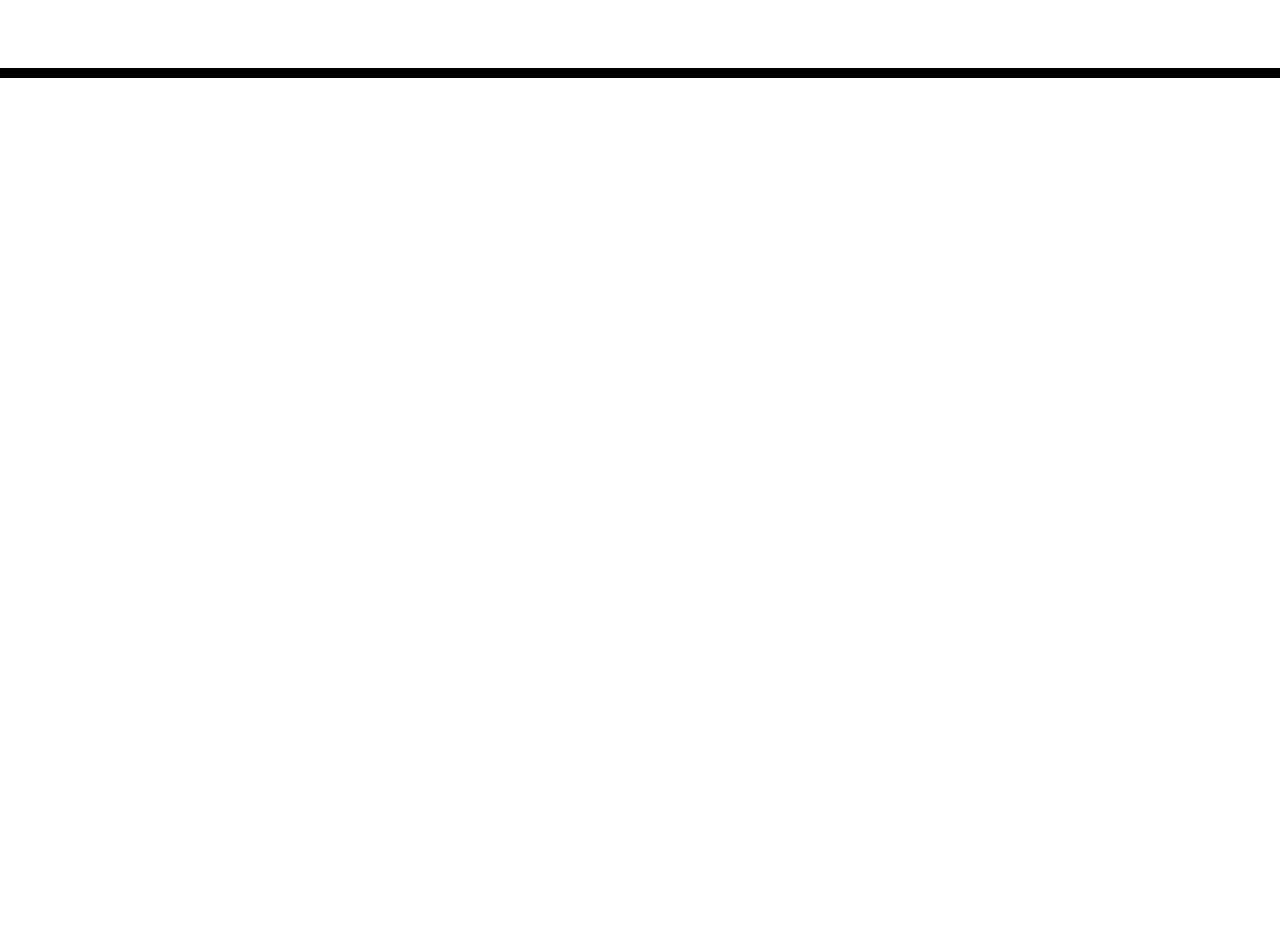
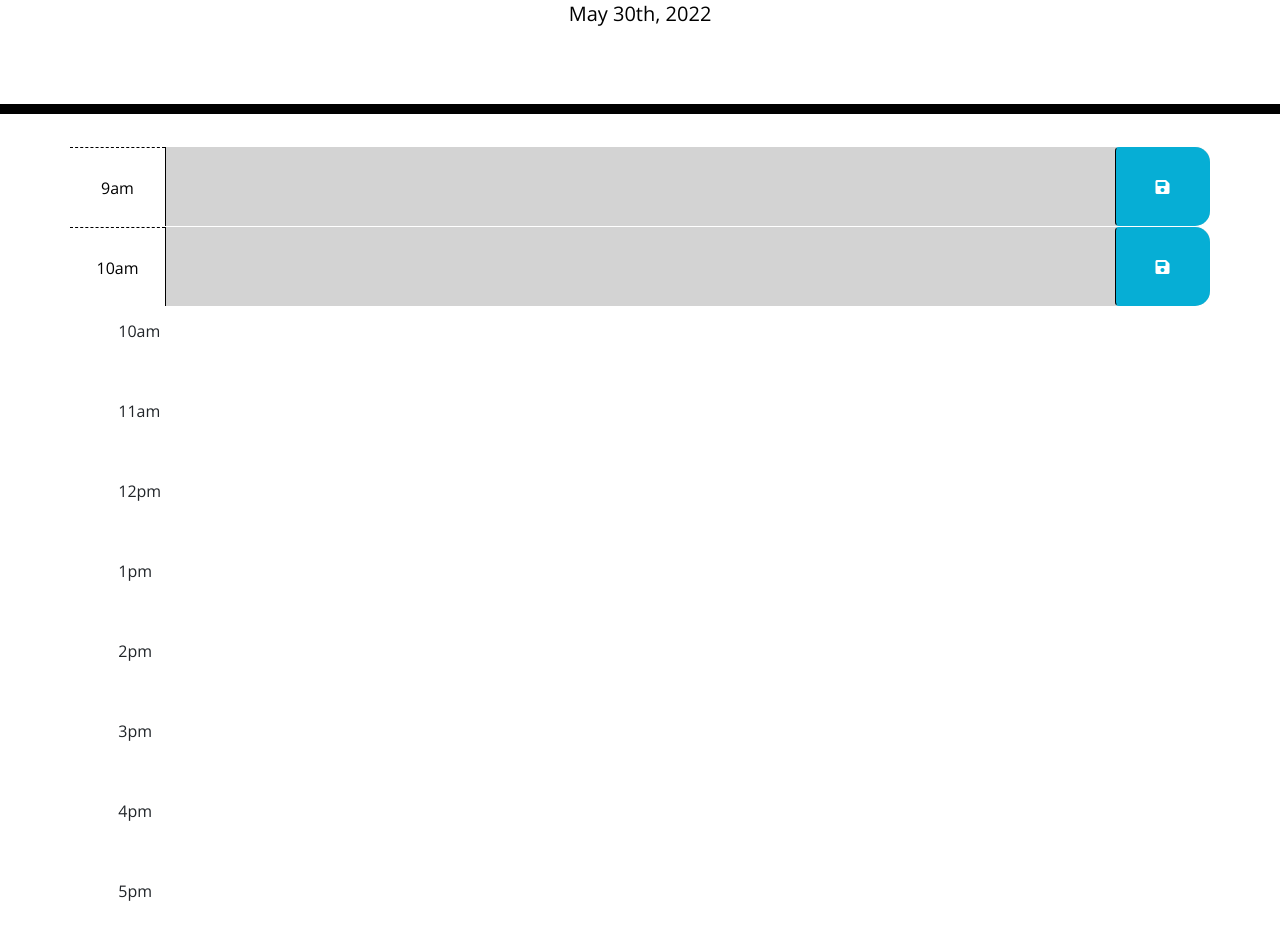
Before and after one commit to tracyroseguajardo/daily-planner, a plain HTML site: page index.html in a window 1280 px wide. Shown: the part 190-1136 px from the top of the page. Before the commit the page ends 800 px from the top, so only its background shows below. Drawn offline with nearby package versions, Linux system fonts and the light colour scheme.

Commit message:
structure in place

```diff
--- a/assets/script.js
+++ b/assets/script.js
@@ -0,0 +1,33 @@
+//GLOBAL VARIABLES
+// today's date via momentjs
+var today = moment();
+$("#currentDay").text(today.format("MMM Do, YYYY"));
+
+//current time via momentjs
+// console.log(presentHour);
+
+function format() {
+    var presentHour = moment().hours();
+
+    $('.time-block').each(function(){
+        var hour = parseInt($(this).attr('id'));
+
+        if (hour < presentHour){
+            $(this).addClass('past')
+        }
+    })
+
+}
+format()
+$('.saveBtn').on('click', function(){
+
+        // the parent div id
+        var key = $(this).parent().attr('id');
+        // value will be the textarea content
+        var value = $(this).siblings('.description').val();
+
+    localStorage.setItem(key, value)
+});
+
+$('#9 .description').val(localStorage.getItem('9'))
+$('#10 .description').val(localStorage.getItem('10'))
--- a/index.html
+++ b/index.html
@@ -1,23 +1,14 @@
 <!DOCTYPE html>
 <html lang="en">
+
 <head>
   <meta charset="UTF-8" />
   <meta name="viewport" content="width=device-width, initial-scale=1.0" />
   <meta http-equiv="X-UA-Compatible" content="ie=edge" />
-    <link
-      rel="stylesheet"
-      href="https://stackpath.bootstrapcdn.com/bootstrap/4.3.1/css/bootstrap.min.css"
-    />
-    <link
-      rel="stylesheet"
-      href="https://use.fontawesome.com/releases/v5.8.1/css/all.css"
-      integrity="sha384-50oBUHEmvpQ+1lW4y57PTFmhCaXp0ML5d60M1M7uH2+nqUivzIebhndOJK28anvf"
-      crossorigin="anonymous"
-    />
-    <link
-      href="https://fonts.googleapis.com/css?family=Open+Sans&display=swap"
-      rel="stylesheet"
-    />
+  <link rel="stylesheet" href="https://stackpath.bootstrapcdn.com/bootstrap/4.3.1/css/bootstrap.min.css" />
+  <link rel="stylesheet" href="https://use.fontawesome.com/releases/v5.8.1/css/all.css"
+    integrity="sha384-50oBUHEmvpQ+1lW4y57PTFmhCaXp0ML5d60M1M7uH2+nqUivzIebhndOJK28anvf" crossorigin="anonymous" />
+  <link href="https://fonts.googleapis.com/css?family=Open+Sans&display=swap" rel="stylesheet" />
   <link rel="stylesheet" href="./assets/style.css" />
   <title>Work Day Scheduler</title>
 </head>
@@ -30,9 +21,107 @@
   </header>
   <div class="container">
     <!-- Timeblocks go here -->
+
+    <div id="9" class="time-block row">
+      <div class="hour col-md-1">
+        9am
+      </div>
+      <textarea class="description col-md 10"></textarea>
+      <button class="saveBtn btn col-md-1"><i class="fas fa-save"></i></button>
+    </div>
+
+    <div id="10" class="time-block row">
+      <div class="hour col-md-1">
+        10am
+      </div>
+      <textarea class="description col-md 10"></textarea>
+      <button class="saveBtn btn col-md-1"><i class="fas fa-save"></i></button>
+    </div>
+
+    <div class="row ten">
+      <div class="col">
+        10am
+      </div>
+      <div class="col-8">
+      </div>
+      <div class="col">
+      </div>
+    </div>
+
+    <div class="row eleven">
+      <div class="col">
+        11am
+      </div>
+      <div class="col-8">
+      </div>
+      <div class="col">
+      </div>
+    </div>
+
+    <div class="row twelve">
+      <div class="col">
+        12pm
+      </div>
+      <div class="col-8">
+      </div>
+      <div class="col">
+      </div>
+    </div>
+
+    <div class="row one">
+      <div class="col">
+        1pm
+      </div>
+      <div class="col-8">
+      </div>
+      <div class="col">
+      </div>
+    </div>
+
+    <div class="row two">
+      <div class="col">
+        2pm
+      </div>
+      <div class="col-8 two">
+      </div>
+      <div class="col">
+      </div>
+    </div>
+
+    <div class="row three">
+      <div class="col">
+        3pm
+      </div>
+      <div class="col-8">
+      </div>
+      <div class="col">
+      </div>
+    </div>
+
+    <div class="row four">
+      <div class="col">
+        4pm
+      </div>
+      <div class="col-8">
+      </div>
+      <div class="col">
+      </div>
+    </div>
+
+    <div class="row five">
+      <div class="col">
+        5pm
+      </div>
+      <div class="col-8">
+      </div>
+      <div class="col">
+      </div>
+    </div>
   </div>
 
   <script src="https://cdnjs.cloudflare.com/ajax/libs/jquery/3.2.1/jquery.min.js"></script>
   <script src="https://cdnjs.cloudflare.com/ajax/libs/moment.js/2.24.0/moment.min.js"></script>
+  <script src="./assets/script.js"></script>
 </body>
+
 </html>
```
Also changed, not shown: assets/style.css (line endings or trailing spaces). Lines whose indentation alone changed are shown as unchanged.
